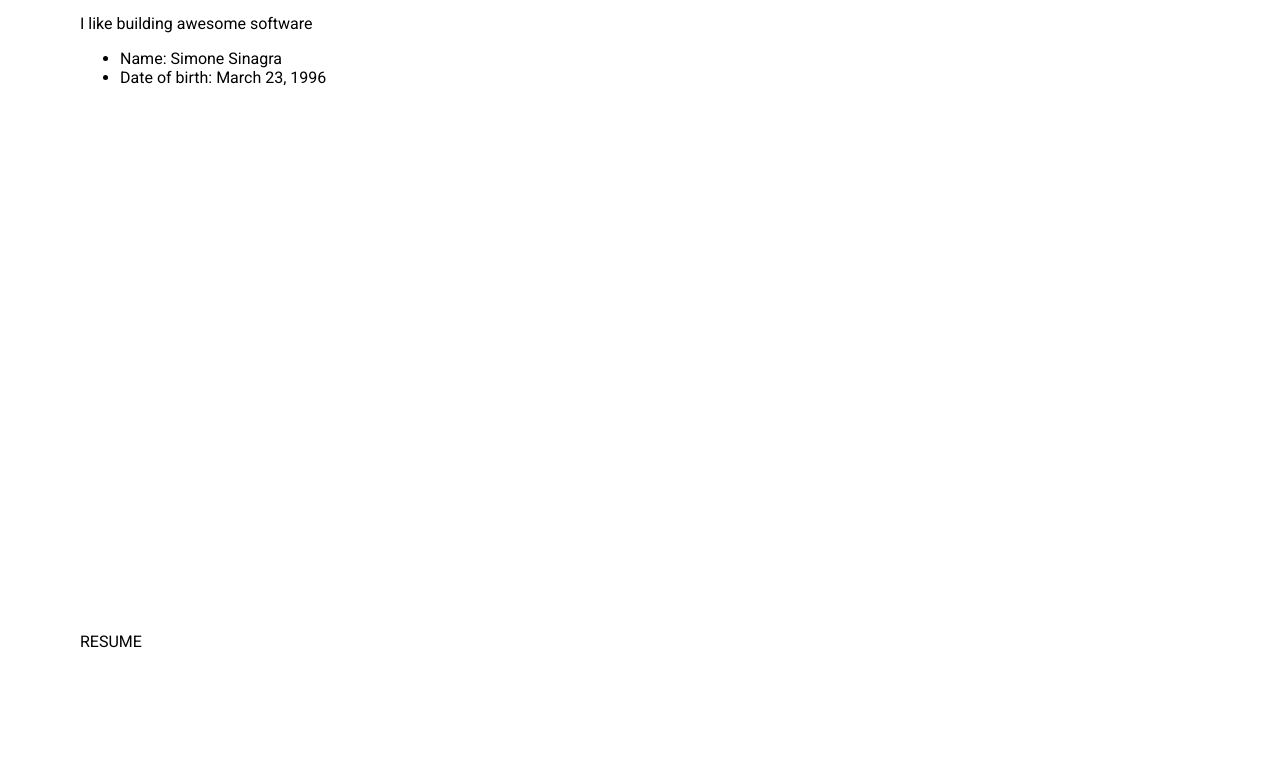
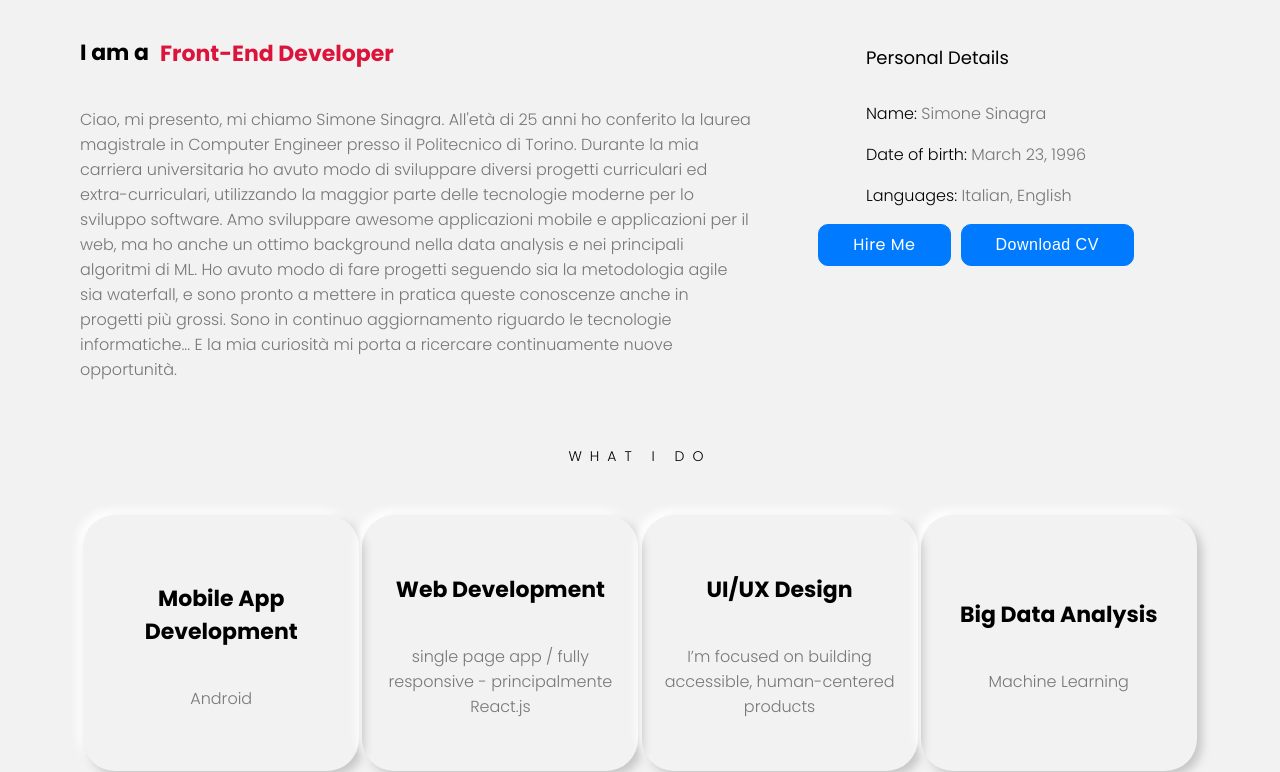
Before and after one commit to simosina/portfolio, a React (Create React App) app: page / in a window 1280 px wide. Shown: the part 1048-1820 px from the top of the page. Built offline with nearby package versions, Linux system fonts and the light colour scheme.

Commit message:
First version of the About page

```diff
--- a/public/index.html
+++ b/public/index.html
@@ -6,19 +6,30 @@
   <meta name="viewport" content="width=device-width, initial-scale=1" />
   <meta name="description" content="Web site created using create-react-app" />
   <link rel="preconnect" href="https://fonts.gstatic.com" crossorigin>
-  <link href="https://fonts.googleapis.com/css2?family=Roboto:wght@100;200;300;400;500;700;900&display=swap"
+  <link rel="preconnect" href="https://fonts.googleapis.com">
+  <link rel="preconnect" href="https://fonts.gstatic.com" crossorigin>
+  <link rel="preconnect" href="https://fonts.googleapis.com">
+  <link rel="preconnect" href="https://fonts.gstatic.com" crossorigin>
+  <link rel="preconnect" href="https://fonts.googleapis.com">
+  <link rel="preconnect" href="https://fonts.gstatic.com" crossorigin>
+  <link href="https://fonts.googleapis.com/css2?family=Poppins:wght@100;200;300;400;500;600;700;800;900&display=swap"
     rel="stylesheet">
-  <title>React Portfolio Website</title>
+  <title>Simone Sinagra</title>
   <style>
-    body, html {
-      font-family: 'Roboto', sans-serif;
+    body,
+    html {
+      font-family: 'Poppins', sans-serif;
       margin: 0;
       overflow-x: hidden;
       scroll-behavior: smooth;
-      -ms-overflow-style: none; /* IE and Edge */
-      scrollbar-width: none; /* Firefox */
+      -ms-overflow-style: none;
+      /* IE and Edge */
+      scrollbar-width: none;
+      /* Firefox */
     }
-    ::-webkit-scrollbar { /* Hide scrollbar for Chrome, Safari and Opera */
+
+    ::-webkit-scrollbar {
+      /* Hide scrollbar for Chrome, Safari and Opera */
       display: none;
     }
   </style>
--- /dev/null
+++ b/src/animations.scss
@@ -0,0 +1,64 @@
+/* ANIMATIONS */
+
+@-webkit-keyframes push-in {
+    0% {
+      opacity: 0;
+      -webkit-transform: translateX(-100%);
+    }
+    60% {
+      opacity: 1;
+      -webkit-transform: translateX(10%);
+    }
+    100% {
+      opacity: 1;
+      -webkit-transform: translateX(0);
+    }
+}
+@keyframes push-in {
+    0% {
+        opacity: 0;
+        -webkit-transform: translateX(-100%);
+        transform: translateX(-100%);
+    }
+    60% {
+        opacity: 1;
+        -webkit-transform: translateX(10%);
+        transform: translateX(10%);
+    }
+    100% {
+        opacity: 1;
+        -webkit-transform: translateX(0);
+        transform: translateX(0);
+    }
+    }
+    @-webkit-keyframes push-out {
+    0% {
+        opacity: 1;
+        -webkit-transform: translateX(0);
+    }
+    60% {
+        opacity: 0;
+        -webkit-transform: translateX(110%);
+    }
+    100% {
+        opacity: 0;
+        -webkit-transform: translateX(100%);
+    }
+    }
+    @keyframes push-out {
+    0% {
+        opacity: 1;
+        -webkit-transform: translateX(0);
+        transform: translateX(0);
+    }
+    60% {
+        opacity: 0;
+        -webkit-transform: translateX(110%);
+        transform: translateX(110%);
+    }
+    100% {
+        opacity: 0;
+        -webkit-transform: translateX(100%);
+        transform: translateX(100%);
+    }
+}
--- a/src/app.scss
+++ b/src/app.scss
@@ -8,6 +8,56 @@
       > *{
         min-height: 80vh;
         padding: $topBarHeight $paddingX;
+        background-color: $backgroundLight;
     }
   }
+
+  p {
+    color: $textColor;
+    font-weight: 300;
+  }
+
+  h1 {
+    font-size: 28px;
+    font-weight: 800;
+
+  }
+
+  h3 {
+    font-size: 22px;
+  }
+
+  h5 {
+    font-weight: 400;
+    font-size: 18px;
+  }
+
+  h6 {
+    font-size: 14px;
+    text-transform: uppercase;
+    letter-spacing: 8px;
+    font-weight: 300;
+  }
+
+
+  button, .button {
+    background-color: #007bff;
+    border: 1px solid #007bff;
+    color: white;
+    cursor: pointer;
+    font-weight: 400;
+    padding: 8px 34px;
+    letter-spacing: 0.5px;
+    box-shadow: none;
+    outline: none;
+    text-decoration: none;
+    border-radius: 10px;
+    display: inline-block;
+    line-height: 1.5;
+    text-align: center;
+    vertical-align: middle;
+    font-size: 1rem;
+    box-sizing: border-box;
+  }
+
 }
--- a/src/components/about/About.jsx
+++ b/src/components/about/About.jsx
@@ -1,27 +1,78 @@
+import { useEffect, useState } from "react";
 import "./about.scss";
 
 export default function About() {
+
+    const [activeWord, setActiveWord] = useState(0);
+
+    useEffect(() => {
+        const interval = setInterval(() => {
+            setActiveWord((oldActiveWord) => (oldActiveWord + 1) % 3);
+        }, 2000);
+        return () => clearInterval(interval);
+    }, []);
+
     return (
         <section className="about" id="about">
             <h1>About Me</h1>
-            <h3>Front-End Developer & Big Data Analyst & Full Stack Developer, </h3>
-            <p>I'm Simone Sinagra, sono un laureato magistrale in Computer Engineer presso il Politecnico di Torino.
-                Durante la mia carriera universitaria ho avuto modo di sviluppare diversi progetti curriculari ed extra-curriculari.
-                Amo sviluppare software per mobile e web, ma ho anche un ottimo background nella data analysis e nei principali algoritmi di ML.
-                Sono in continuo aggiornamento riguardo le tecnologie informatiche... (game development - Unity engine)</p>
+            <div className="presentation">
+                <h6>Who Am I</h6>
+                <div className="wrapper">
+                    <div className="left">
+                        <h3> I am a
+                            <span className="wordsWrapper">
+                                <span className={activeWord !== 0 && 'hidden'}>Front-End Developer</span>
+                                <span className={activeWord !== 1 && 'hidden'}>Big Data Analyst</span>
+                                <span className={activeWord !== 2 && 'hidden'}>Full Stack Developer</span>
+                            </span>
+                        </h3>
 
-                I like building awesome software
 
-            <ul className="info">
-                <li>
-                    <span>Name: </span>
-                    <span>Simone Sinagra</span>
-                </li>
-                <li>
-                    <span>Date of birth: </span>
-                    <span>March 23, 1996</span>
-                </li>
-            </ul>
+                        <p>Ciao, mi presento, mi chiamo Simone Sinagra. All'età di 25 anni ho conferito la laurea magistrale in Computer Engineer presso il Politecnico di Torino.
+                            Durante la mia carriera universitaria ho avuto modo di sviluppare diversi progetti curriculari ed extra-curriculari, utilizzando la maggior parte delle tecnologie
+                            moderne per lo sviluppo software. Amo sviluppare awesome applicazioni mobile e applicazioni per il web, ma ho anche un ottimo background nella data analysis e nei principali algoritmi di ML.
+                            Ho avuto modo di fare progetti seguendo sia la metodologia agile sia waterfall, e sono pronto a mettere in pratica queste conoscenze anche in progetti più grossi.
+                            Sono in continuo aggiornamento riguardo le tecnologie informatiche... E la mia curiosità mi porta a ricercare continuamente nuove opportunità. </p>
+                    </div>
+                    <div className="right">
+                        <div className="aboutDetails">
+                            <h5>Personal Details</h5>
+                            <div className="separator dotted" />
+                            <p><span>Name:</span> Simone Sinagra</p>
+                            <p><span>Date of birth:</span> March 23, 1996</p>
+                            <p><span>Languages:</span> Italian, English</p>
+                        </div>
+                        <div className="buttons">
+                            <a href="#contact" className="button">Hire Me</a>
+                            <button>Download CV</button>
+                        </div>
+                    </div>
+                </div>
+            </div>
+            <div className="services">
+                <h6>What I do</h6>
+                <div className="wrapper">
+                    <div className="service">
+                        <h3>Mobile App Development</h3>
+                        <p>Android</p>
+                    </div>
+                    <div className="service">
+                        <h3>Web Development</h3>
+                        <p>single page app / fully responsive - principalmente React.js</p>
+                    </div>
+                    <div className="service">
+                        <h3>UI/UX Design</h3>
+                        <p>I’m focused on building accessible, human-centered products</p>
+                    </div>
+                    <div className="service">
+                        <h3>Big Data Analysis</h3>
+                        <p>Machine Learning</p>
+                    </div>
+                </div>
+            </div>
+            <div className="skills">
+                <h6>My skills</h6>
+            </div>
         </section>
     )
 }
--- a/src/components/about/about.scss
+++ b/src/components/about/about.scss
@@ -1 +1,102 @@
 @import "../../global.scss";
+@import "../../animations.scss";
+
+.about {
+
+    h6 {
+        text-align: center;
+        margin: 48px 0;
+    }
+
+    .presentation {
+        .wrapper {
+            display: flex;
+            flex-direction: row;
+            justify-content: space-between;
+
+            .left {
+                flex: .6;
+
+                h3 {
+                    display: inline-block;
+
+                    .wordsWrapper {
+                        margin-left: 10px;
+                        position: relative;
+
+                        span {
+                            position: absolute;
+                            width: 260px;
+                            left: 0;
+                            top: 0;
+                            opacity: 1;
+                            color: crimson;
+                            -webkit-animation: push-in 0.6s;
+                            animation: push-in 0.6s;
+
+                            &.hidden {
+                                opacity: 0;
+                                -webkit-animation: push-out 0.6s;
+                                animation: push-out 0.6s;
+                            }
+                        }
+                    }
+
+                }
+            }
+            .right {
+                flex: .4;
+                display: flex;
+                flex-direction: column;
+                align-items: center;
+
+                .aboutDetails {
+                    span {
+                        color: black;
+                    }
+                }
+
+                .buttons {
+                    display: grid;
+                    grid-auto-flow: column;
+                    grid-column-gap: 10px;
+                }
+            }
+        }
+    }
+
+    .services {
+        .wrapper {
+            width: 100%;
+            display: flex;
+            flex-direction: row;
+            justify-content: space-evenly;
+
+            .service {
+                display: flex;
+                flex-direction: column;
+                justify-content: center;
+                align-items: center;
+                border-radius: 32px;
+                padding: 18px;
+                text-align: center;
+                flex-shrink: none;
+
+                width: 240px;
+                height: 220px;
+                box-shadow:  5px 5px 10px #c6c6c6, -5px -5px 10px #ffffff;
+
+                &:hover {
+                    color: crimson;
+                    transform: scale(1.02);
+
+                }
+
+            }
+        }
+    }
+
+    .skills {
+
+    }
+}
--- a/src/components/contact/Contact.jsx
+++ b/src/components/contact/Contact.jsx
@@ -29,16 +29,17 @@ export default function Contact() {
             <div className="infoWrapper">
                 <div className="info">
                     <svg xmlns="http://www.w3.org/2000/svg" width="24" height="24" viewBox="0 0 24 24" fill="none" stroke="currentColor" stroke-width="2" stroke-linecap="round" stroke-linejoin="round" class="feather feather-phone fea icon-md"><path d="M22 16.92v3a2 2 0 0 1-2.18 2 19.79 19.79 0 0 1-8.63-3.07 19.5 19.5 0 0 1-6-6 19.79 19.79 0 0 1-3.07-8.67A2 2 0 0 1 4.11 2h3a2 2 0 0 1 2 1.72 12.84 12.84 0 0 0 .7 2.81 2 2 0 0 1-.45 2.11L8.09 9.91a16 16 0 0 0 6 6l1.27-1.27a2 2 0 0 1 2.11-.45 12.84 12.84 0 0 0 2.81.7A2 2 0 0 1 22 16.92z"></path></svg>
-                    <h3 className="label">Phone</h3>
+                    <h5>Call Me At</h5>
                     <a href="tel:+393347516013">+39 3347516013</a>
                 </div>
                 <div className="info">
                     <svg xmlns="http://www.w3.org/2000/svg" width="24" height="24" viewBox="0 0 24 24" fill="none" stroke="currentColor" stroke-width="2" stroke-linecap="round" stroke-linejoin="round" class="feather feather-mail fea icon-md"><path d="M4 4h16c1.1 0 2 .9 2 2v12c0 1.1-.9 2-2 2H4c-1.1 0-2-.9-2-2V6c0-1.1.9-2 2-2z"></path><polyline points="22,6 12,13 2,6"></polyline></svg>
-                    <h3 className="label">Email</h3>
+                    <h5>Email Me At</h5>
                     <a href="mailto:simone.sinagra96@gmail.com">simone.sinagra96@gmail.com</a>
                 </div>
             </div>
 
+            <h5>Or fill the following form</h5>
             <form ref={form} onSubmit={sendEmail}>
                 <input className="inputField email" type="text" name="user_email" placeholder="Your Email" />
                 <input className="inputField" type="text" name="subject" placeholder="Subject" required="required" />
--- a/src/components/portfolio/Portfolio.jsx
+++ b/src/components/portfolio/Portfolio.jsx
@@ -3,7 +3,8 @@ import "./portfolio.scss";
 export default function Portfolio() {
     return (
         <div className="portfolio" id="portfolio">
-            PORTFOLIO
+            <h1>Portfolio</h1>
+            <h6>My works</h6>
         </div>
     )
 }
--- a/src/components/resume/Resume.jsx
+++ b/src/components/resume/Resume.jsx
@@ -3,7 +3,8 @@ import "./resume.scss";
 export default function Resume() {
     return (
         <div className="resume" id="resume">
-            RESUME
+            <h1>Resume</h1>
+            (Mettere le slides della tesi)
         </div>
     )
 }
--- a/src/components/topbar/topbar.scss
+++ b/src/components/topbar/topbar.scss
@@ -10,7 +10,7 @@
     transition: all .2s ease;
 
     &.scrolled {
-        background-color: rgba(255, 255, 255, 1);
+        background-color: $backgroundLight;
         box-shadow: rgba(0, 0, 0, 0.1) 0px 2px 12px;
     }
 
@@ -51,7 +51,7 @@
                 }
 
                 li {
-                    opacity: 0.5;
+                    opacity: 0.6;
                     &:hover {
                         opacity: 1;
                     }
--- a/src/global.scss
+++ b/src/global.scss
@@ -1,4 +1,6 @@
 $mainColor: #15023a;
+$backgroundLight: #f2f2f2;
+$textColor: #777;
 
 $topBarHeight: 80px;
 
@@ -10,6 +12,6 @@ $sm_paddingX: 40px;
 $width: 576px;
 @mixin mobile {
     @media screen and (max-width: #{$width}) {
-        @content
+        @content;
     }
 }
```
Also changed, not shown: src/components/contact/contact.scss (+8 -26 lines).
